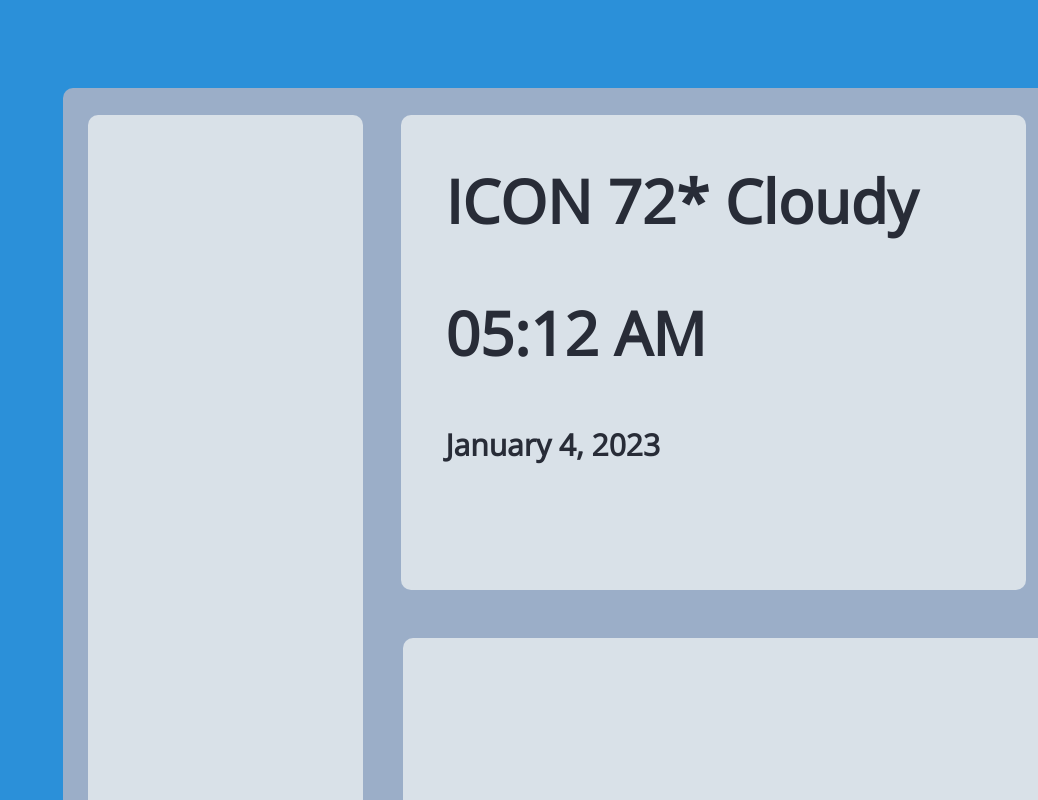
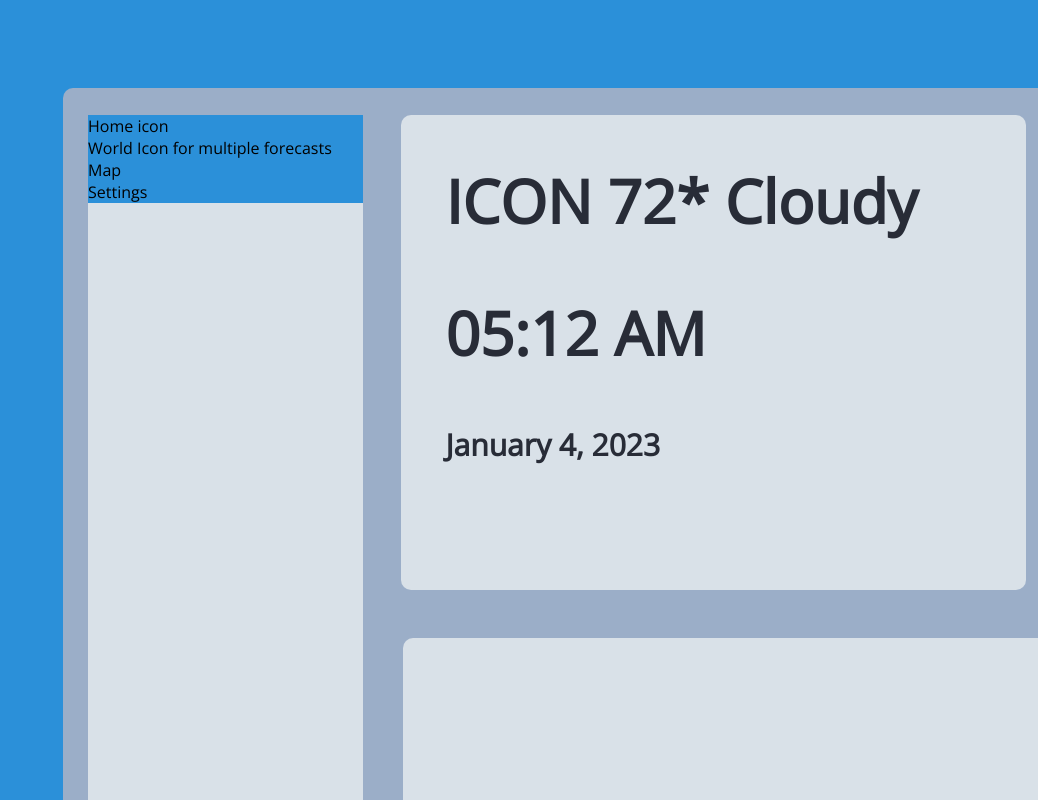
Before and after one commit to nslee333/dev-folder, a React (Create React App) app in the folder weather_app/client/: page / in a window 1280 px wide. Shown: the top 800 px of the page, without its empty margins (242-1280 px from the left). Built offline with nearby package versions, Linux system fonts and the light colour scheme.

Commit message:
client: Navbar.

```diff
--- a/weather_app/client/src/App.tsx
+++ b/weather_app/client/src/App.tsx
@@ -23,7 +23,7 @@ useEffect(() => {
 
   return () => clearInterval(interval);
 
-}, [])
+})
 
 
 type dataTuple = [realtimeWeatherData, forecastDailyData, forecastHourlyData];
@@ -87,22 +87,35 @@ const realtimeComponent = () => {
   return (
     <div className='realtimeMain'>
       <h1 className='realtimeh1'>{realtime?.weatherIcon && realtime?.weatherDescription && realtime?.temperature || 'ICON 72* Cloudy'}</h1>
-      <h1 className='realtimeh1'>{time}</h1>
+      <h2 className='realtimeh1'>{time}</h2>
       <h2 className='realtimeh2'>{currentDate}</h2>
     </div>
   );
 }
 
-const hourForecastComponent = () => { // TODO: My
+const hourForecastComponent = () => { // TODO: Might need to remove two parent divs.
   return (
-  <div className='hourDivParent'>
-    <div className='hourDiv'>{`data here`}</div>
-    <div className='hourDiv'>{`data here`}</div>
-    <div className='hourDiv'>{`data here`}</div>
-    <div className='hourDiv'>{`data here`}</div>
-    <div className='hourDiv'>{`data here`}</div>
-    <div className='hourDiv'>{`data here`}</div>
+    <div className='hourForecast'>
+      <div className='hourDivParent'>
+        <div className='hourDiv'>{`8:00 72*`}</div>
+        <div className='hourDiv'>{`9:00 65*`}</div>
+        <div className='hourDiv'>{`10:00 55*`}</div>
+        <div className='hourDiv'>{`11:00 43* `}</div>
+        <div className='hourDiv'>{`12:00 32*`}</div>
+        <div className='hourDiv'>{`1:00 29*`}</div>
+      </div>
   </div>
+  );
+}
+
+const navbarComponent = () => {
+  return (
+    <div className='navBar'>
+      <div className='navbarChildren'>Home icon</div>
+      <div className='navbarChildren'>World Icon for multiple forecasts</div>
+      <div className='navbarChildren'>Map</div>
+      <div className='navbarChildren'>Settings</div>
+    </div>
   );
 }
 
@@ -110,9 +123,9 @@ const hourForecastComponent = () => { // TODO: My
   return (
     <div className='App'>
       <div className='forecastDiv'></div>
-      <div className='navBar'></div>
+      <div>{navbarComponent()}</div>
         <div>{realtimeComponent()}</div>
-      <div className='hourForecast'>{hourForecastComponent()}</div>
+      <div>{hourForecastComponent()}</div>
     </div>
   );
 }
```
